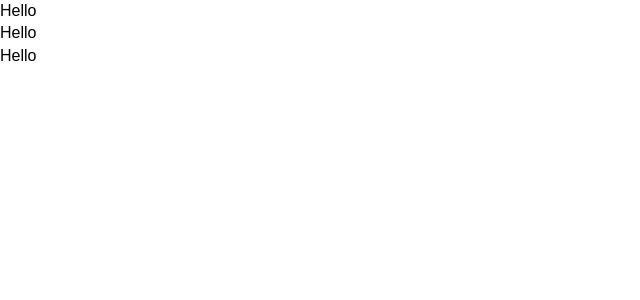
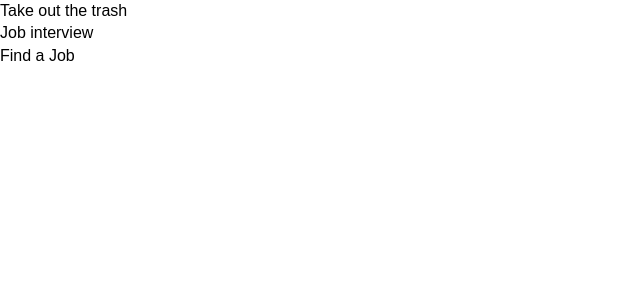
Before and after one commit to JoshSchoenecker/react-basic, a React (Create React App) app: page / in a window 1280 px wide. Shown: the top 300 px of the page, without its empty margins (0-640 px from the left). Built offline with nearby package versions, Linux system fonts and the light colour scheme; the HTML template or start-up script is replaced by a standard one.

Commit message:
TodoItem

```diff
--- a/src/components/Todos.js
+++ b/src/components/Todos.js
@@ -1,15 +1,17 @@
 import React, { Component } from "react";
-import TodoItem from './todoItem'
+import TodoItem from "./todoItem";
+import PropTypes from 'prop-types';
+
 class Todos extends Component {
-
   render() {
-
     return this.props.todos.map((todo) => (
-      <TodoItem />
+      <TodoItem key={todo.id} todo={todo} />
     ));
-
   }
-
 }
 
+//  PropTypes
+Todos.propTypes = {
+  todos: PropTypes.array.isRequired
+}
 export default Todos;
--- a/src/components/todoItem.js
+++ b/src/components/todoItem.js
@@ -1,13 +1,19 @@
-import React, { Component } from 'react'
+import React, { Component } from "react";
+import PropTypes from 'prop-types';
 
-export class todoItem extends Component {
-    render() {
-        return (
-            <div>
-                <p>Hello</p>
-            </div>
-        )
-    }
+export class TodoItem extends Component {
+  render() {
+    return (
+      <div>
+          {/* using an expression  */}
+        <p>{this.props.todo.title}</p>
+      </div>
+    );
+  }
 }
 
-export default todoItem
+//  PropTypes
+TodoItem.propTypes = {
+    todo: PropTypes.object.isRequired
+  }
+export default TodoItem;
```
